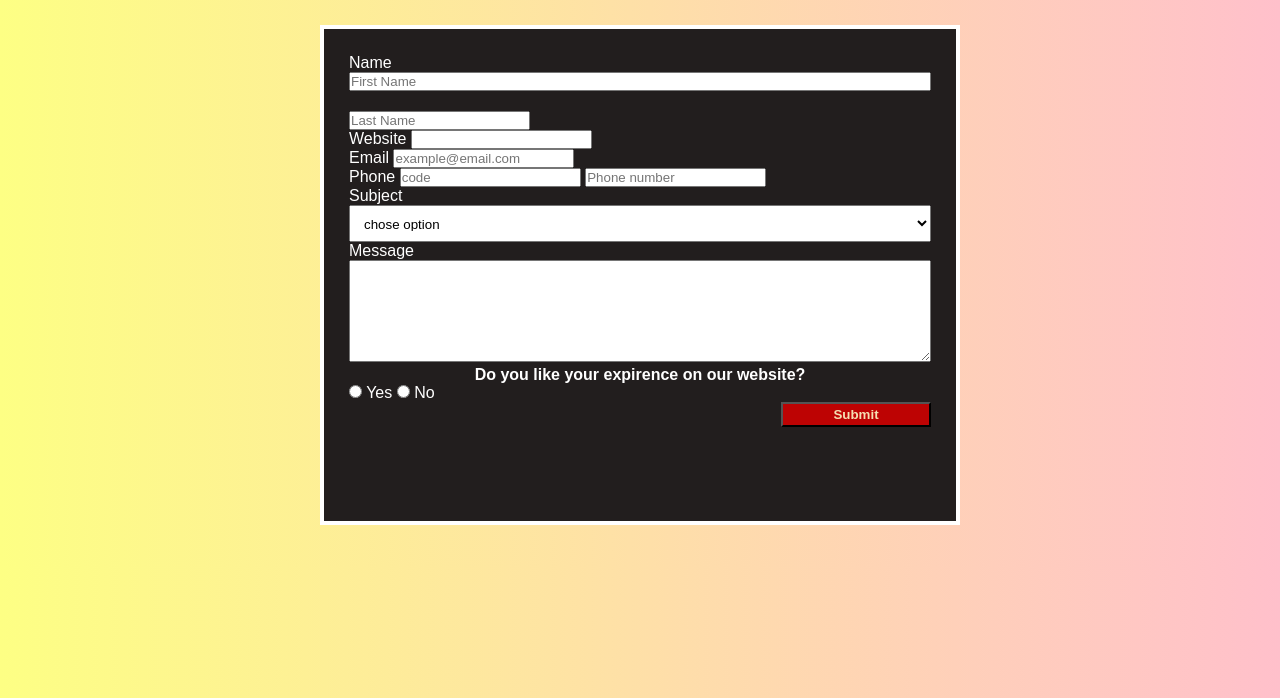
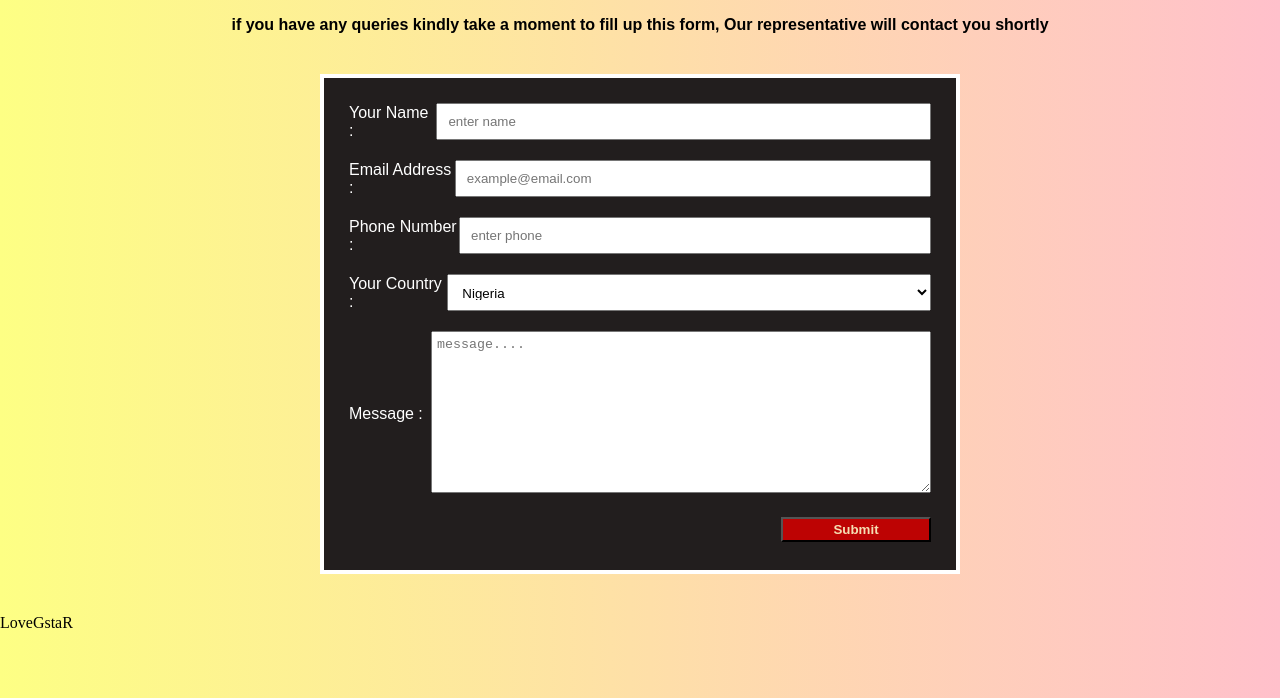
Before and after one commit to lovegstar/firstResponsnavbar, a plain HTML site: page contact.html in a window 1280 px wide. Shown: the part 102-800 px from the top of the page. Drawn offline with Linux system fonts and the light colour scheme.

Commit message:
Update contact.html

```diff
--- a/contact.html
+++ b/contact.html
@@ -23,66 +23,91 @@
         <div></div>
       </div>
     </nav>
-    <div class="form">
-      <h1 class="contact">Contact Us Today</h1>
-
-      <form action="#" class="details" id="details">
-        <label for="name">Name</label>
+    <section class="section">
+      <div class="top">
+        <h1>Contact Us Today</h1>
+        <p>
+          if you have any queries kindly take a moment to fill up this form, Our
+          representative will contact you shortly
+        </p>
+      </div>
+      <div class="container">
+        <form action="" class="form">
+          <div class="first">
+            <div class="label1">
+              <label for="name">Your Name :</label>
+            </div>
+            <div class="inp">
               <input
                 type="text"
-          name="firstname"
-          class="first"
+                name="name"
+                placeholder="enter name"
                 required
-          placeholder="First Name"
               />
-        <input type="text" class="second" placeholder="Last Name" /> <br />
-        <label for="company">Website</label>
-        <input type="text" name="website" class="website" required /> <br />
-        <label for="email">Email</label>
+            </div>
+          </div>
+
+          <div class="first">
+            <div class="label1">
+              <label for="name">Email Address :</label>
+            </div>
+            <div class="inp">
               <input
                 type="email"
                 name="email"
-          class="email"
                 placeholder="example@email.com"
                 required
               />
-        <br />
-        <label for="phone">Phone</label>
-        <input
-          type="number"
-          name="phone-number"
-          class="phone"
-          placeholder="code"
-          required
-        />
+            </div>
+          </div>
+          <div class="first">
+            <div class="label1">
+              <label for="phone">Phone Number :</label>
+            </div>
+            <div class="inp">
               <input
                 type="number"
                 name="number"
-          class="number"
+                placeholder="enter phone"
                 required
-          placeholder="Phone number"
               />
-        <br />
-        <label for="subject">Subject</label>
-        <select name="subject" id="selet" required>
-          <option value="emty">chose option</option>
-          <option value="bad">Bad Work</option>
-          <option value="Good">Good Work</option>
-          <option value="better">Better Work</option>
-          <option value="best"> Best</option>
+            </div>
+          </div>
+          <div class="first">
+            <div class="label1">
+              <label for="name">Your Country :</label>
+            </div>
+
+            <div class="inp">
+              <select name="country" id="">
+                <option value="">Nigeria</option>
+                <option value="">Canada</option>
+                <option value="">United Kingdom</option>
+                <option value="">United State</option>
+                <option value="">Germany</option>
               </select>
-        <br />
-        <label for="message">Message</label>
-        <textarea name="message" id="" cols="30" rows="6"></textarea> <br />
-        <p>Do you like your expirence on our website?</p>
-        <input type="radio" name="expirence" required value="yes" />
-        <label for="yes">Yes</label>
-        <input type="radio" name="expirence" required value="No" />
-        <label for="no">No</label> <br />
+            </div>
+          </div>
+          <div class="first">
+            <div class="label1">
+              <label for="message">Message :</label>
+            </div>
+            <div class="inp">
+              <textarea
+                name=""
+                id=""
+                cols="30"
+                rows="10"
+                required
+                placeholder="message...."
+              ></textarea>
+            </div>
+          </div>
           <button>Submit</button>
         </form>
       </div>
+    </section>
     <script src="index.js"></script>
   </body>
-  <footer></footer>
+  <footer>LoveGstaR</footer>
 </html>
```
Lines whose indentation alone changed are shown as unchanged.
